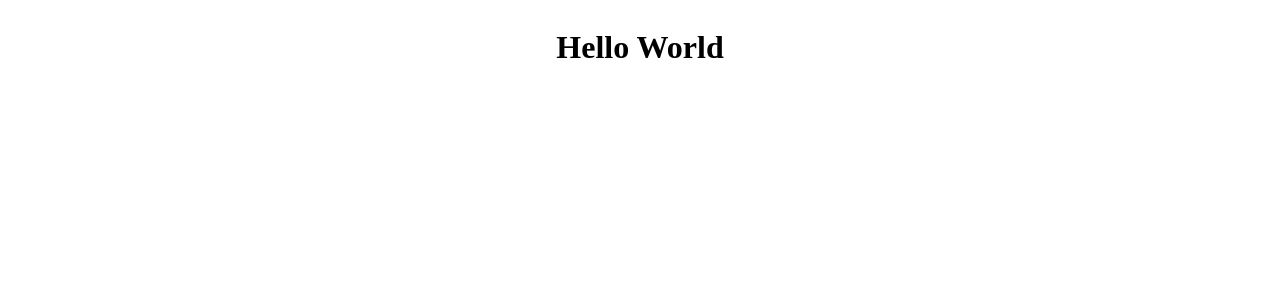
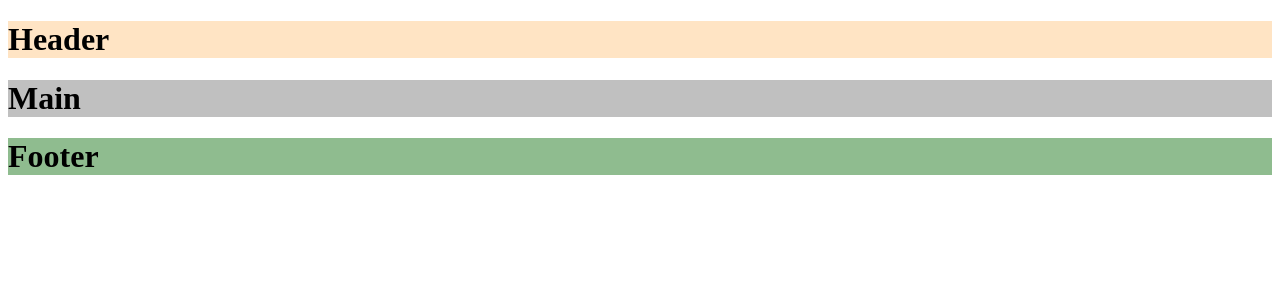
Before and after one commit to SalvatoreCapano/proj-html-vuejs, a Vue app: page / in a window 1280 px wide. Shown: the top 300 px of the page. Built offline with nearby package versions, Linux system fonts and the light colour scheme.

Commit message:
Inizializzazione Progetto

```diff
--- a/src/App.vue
+++ b/src/App.vue
@@ -1,26 +1,31 @@
 <script>
 
-  import HelloWorld from './components/HelloWorld.vue'
+  // import HelloWorld from './components/HelloWorld.vue'
+  import AppHeader from './components/AppHeader.vue'
+  import AppMain from './components/AppMain.vue'
+  import AppFooter from './components/AppFooter.vue'
 
   export default {
   name: "App",
   components: {
-      HelloWorld
+    AppHeader,
+    AppMain,
+    AppFooter
   }
 };
 </script>
 
 
 <template>
-  <div class="container">
-    <HelloWorld />
-  </div>
+
+  <AppHeader/>
+
+  <AppMain/>
+
+  <AppFooter/>
+
 </template>
 
-<style>
-  .container {
-    display: flex;
-    justify-content: center;
-    align-items: center;
-  }
+
+<style lang="scss">
 </style>
--- /dev/null
+++ b/src/components/AppFooter.vue
@@ -0,0 +1,19 @@
+<script>
+export default {
+  name: 'AppFooter',
+}
+</script>
+
+
+<template>
+  <div>
+    <h1>Footer</h1>
+  </div>
+</template>
+
+
+<style lang="scss" scoped>
+div {
+  background-color: darkseagreen;
+}
+</style>
--- /dev/null
+++ b/src/components/AppHeader.vue
@@ -0,0 +1,17 @@
+<script>
+  export default {
+      name: 'AppHeader',
+  }
+</script>
+
+<template>
+  <div>
+    <h1>Header</h1>
+  </div>
+</template>
+
+<style lang="scss" scoped>
+  div {
+    background-color: bisque;
+  }
+</style>
--- /dev/null
+++ b/src/components/AppMain.vue
@@ -0,0 +1,17 @@
+<script>
+  export default {
+      name: 'AppMain',
+  }
+</script>
+
+<template>
+  <div>
+    <h1>Main</h1>
+  </div>
+</template>
+
+<style lang="scss" scoped>
+div {
+  background-color: silver;
+}
+</style>
--- a/src/components/HelloWorld.vue
+++ /dev/null
@@ -1,12 +0,0 @@
-<script>
-  export default {
-      name: 'HelloWorld',
-  }
-</script>
-
-<template>
-  <h1>Hello World</h1>
-</template>
-
-<style scoped>
-</style>
```
